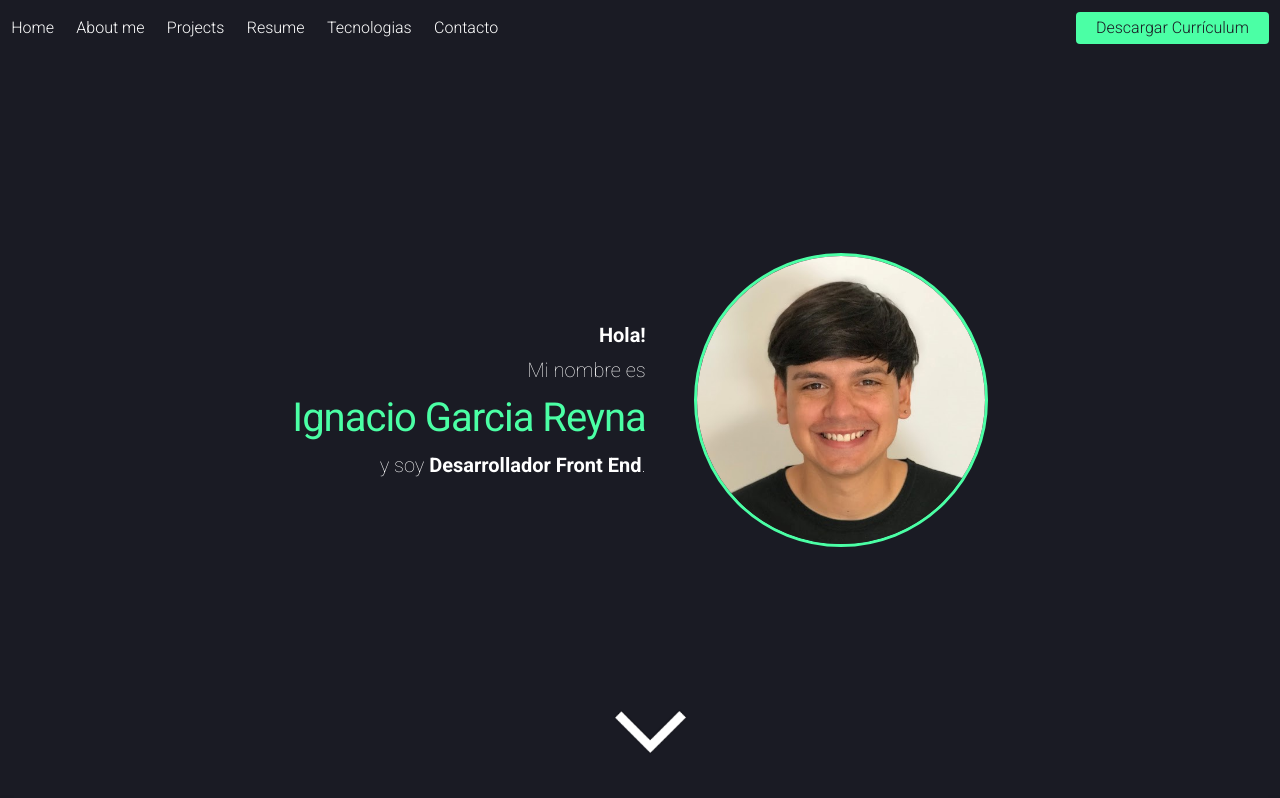
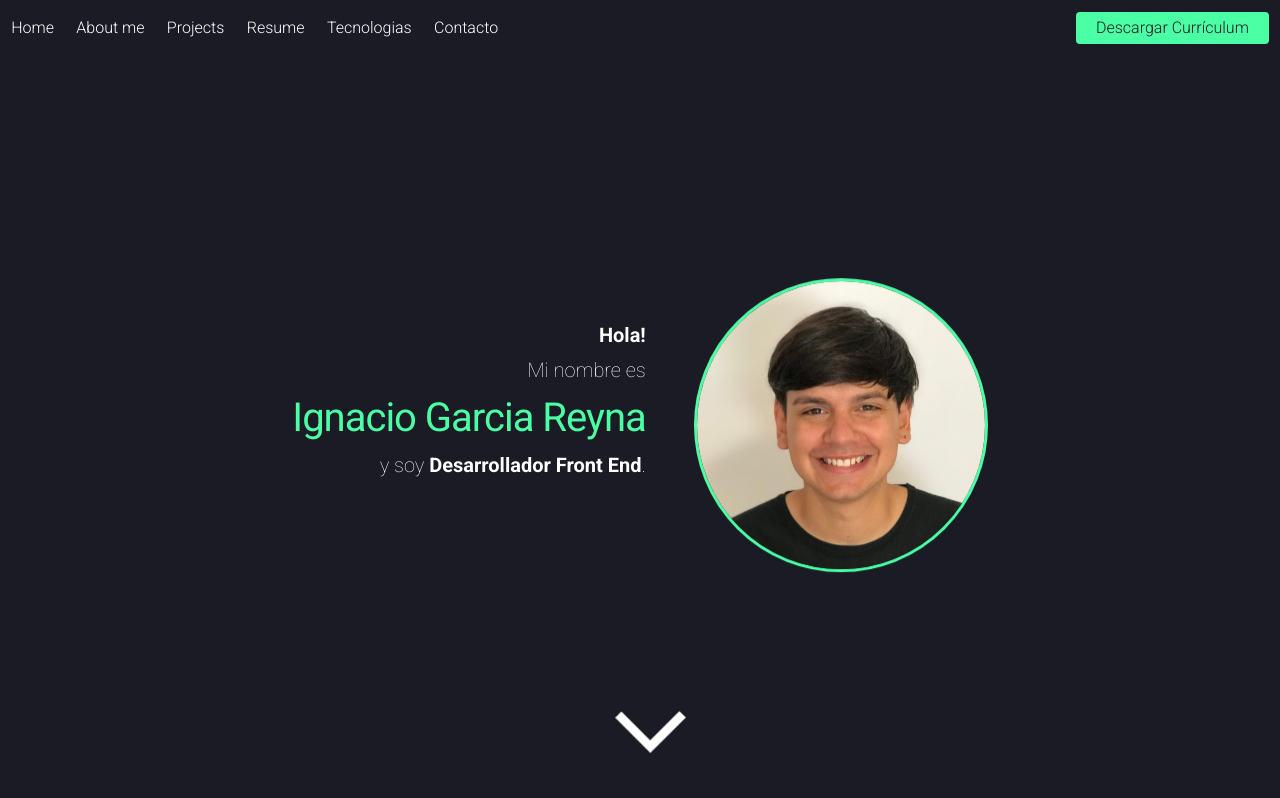
Before and after one commit to IgnacioGarciaReyna/portafolioReact, a React (Create React App) app: page / in a window 1280 px wide. Shown: the top 798 px of the page. Built offline with nearby package versions, Linux system fonts and the light colour scheme.

Commit message:
Efecto floating para la imagen del home

```diff
--- a/src/components/Home.js
+++ b/src/components/Home.js
@@ -23,7 +23,7 @@
             y en mis ratos libres toco la guitarra. */}
           </p>
         </header>
-        <span className="profile-image">
+        <span className="profile-image floating-img">
           <img src={porfilePicture} alt="" />
         </span>
       </div>
--- a/src/index.css
+++ b/src/index.css
@@ -58,6 +58,17 @@
   font-size: 1.25em;
   line-height: 1.75em;
   font-weight: 100;
+}
+
+@keyframes floater {
+  0%{transform: translateY(-10%);transition: ease 0.5s;}
+  50%{transform: translateY(10%);transition: ease 0.5s;}
+}
+
+.floating-img{
+  transform: translateY(-10%);
+  animation: floater 5s infinite;
+  transition: ease 0.5s;
 }
 
 /* CSS nav */
@@ -568,7 +579,7 @@
   padding: 0 2.25em;
   text-decoration: none;
   margin: 2.5em 0;
-  box-shadow: inset 0 0 0 1px rgba(255, 255, 255, 0.05);
+  box-shadow: inset 0 0 0 2px rgba(255, 255, 255, 0.05);
   color: #757575;
   transition: 0.5s;
 }
```
